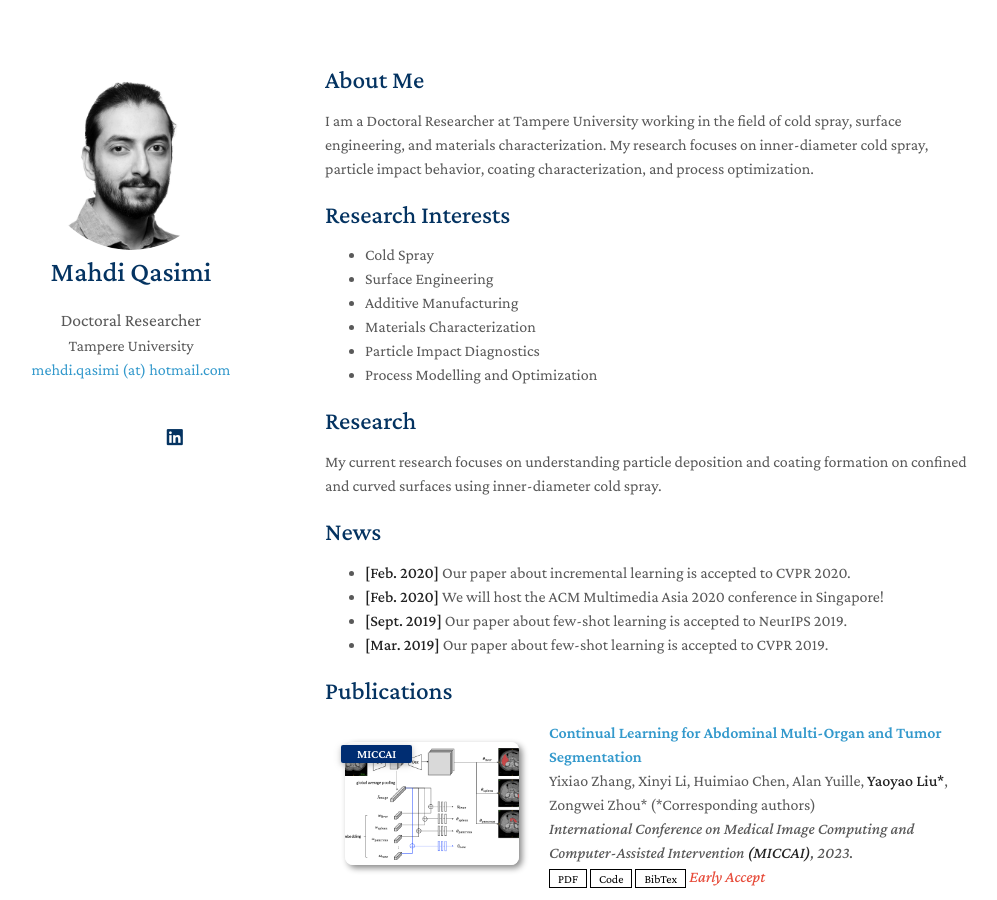
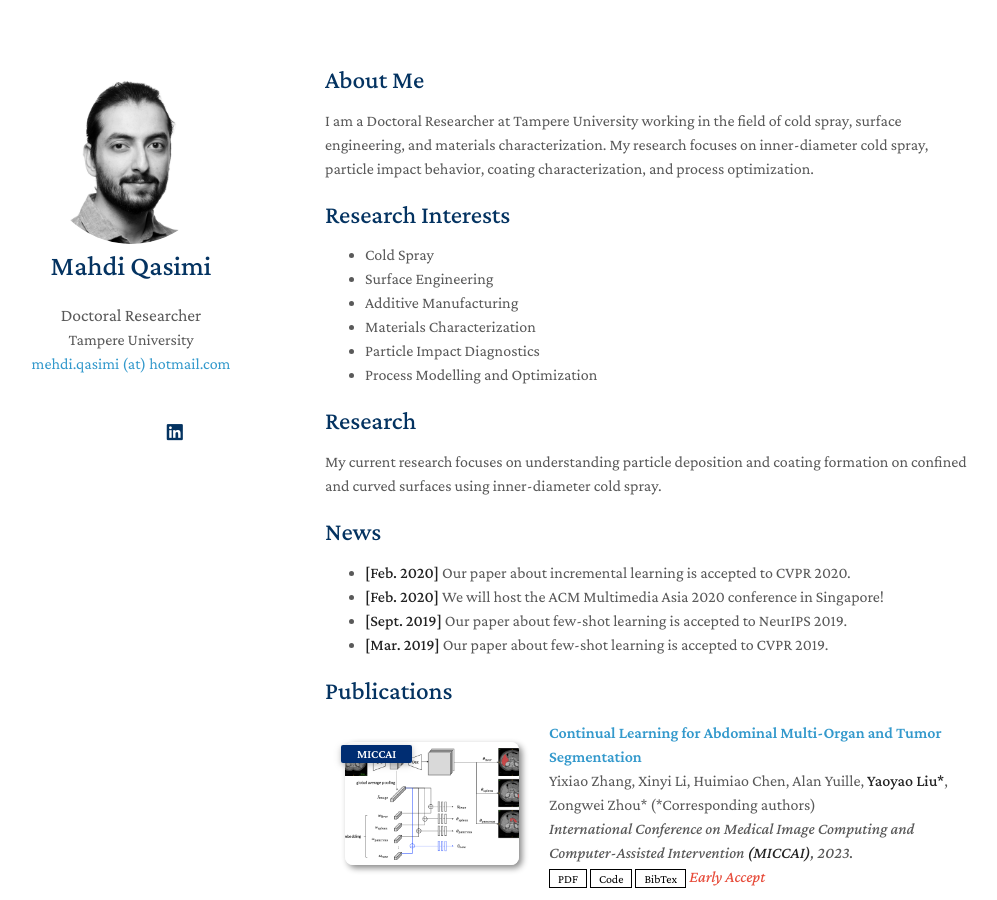
Before and after one commit to mehdiqasimi/mehdiqasimi.github.io, a Jekyll site: the page built from index.md, in a window 1280 px wide and 900 px high. Shown: the whole window, without its empty margins (145-1142 px from the left). Built offline with Jekyll 4.4.1, drawn with Linux system fonts in a browser that asks for light colours; a style sheet for code colours, icons or effects is not loaded; our own code applies the rules of GitHub Pages for plain Markdown files.

Commit message:
Update homepage.html

```diff
--- a/_layouts/homepage.html
+++ b/_layouts/homepage.html
@@ -53,8 +53,10 @@
       <header>
 
         {% if site.avatar %}
-        <a class="image avatar">
-          <img src="{{ site.avatar }}" alt="avatar" />
+        <a class="image avatar" style="width:180px; height:180px;">
+          <img src="{{ site.avatar }}"
+               alt="avatar"
+               style="width:100%; height:100%; padding:0; border-radius:50%; object-fit:cover;" />
         </a>
         {% endif %}
 
```
